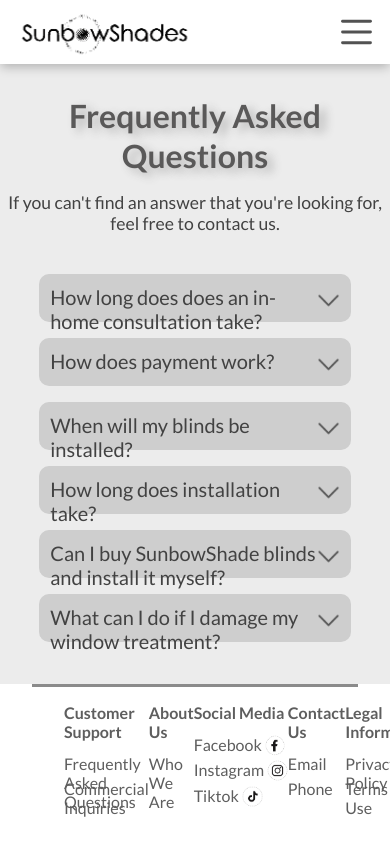
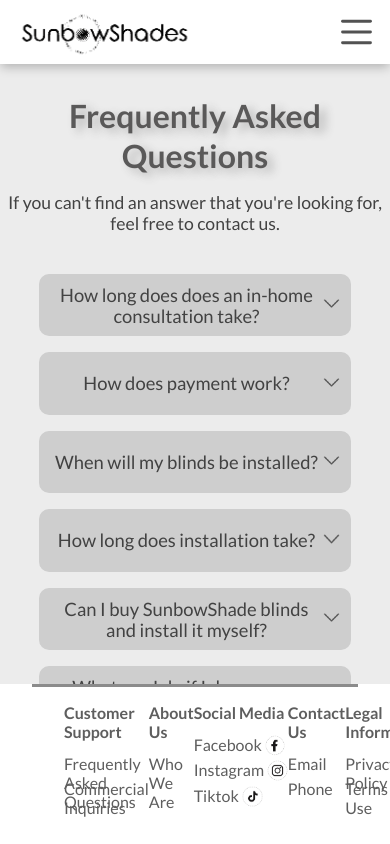
Before and after one commit to stevenchung213/sunbowshades, a React app: page /faqs in a window 390 px wide. Built offline with nearby package versions, Linux system fonts and the light colour scheme.

Commit message:
add responsive styling for faqs

```diff
--- a/src/faq/styles.css
+++ b/src/faq/styles.css
@@ -81,4 +81,20 @@
     width: 80%;
     margin: 0 auto;
   }
+
+  .question_container {
+    height: 3.9rem;
+  }
+
+  .question {
+    font-size: 1.15rem;
+    line-height: 1.3rem;
+    margin: auto;
+    text-align: center;
+  }
+
+  .down_arrow {
+    padding-top: 10px;
+    height: 1.7rem;
+  }
 }
```
